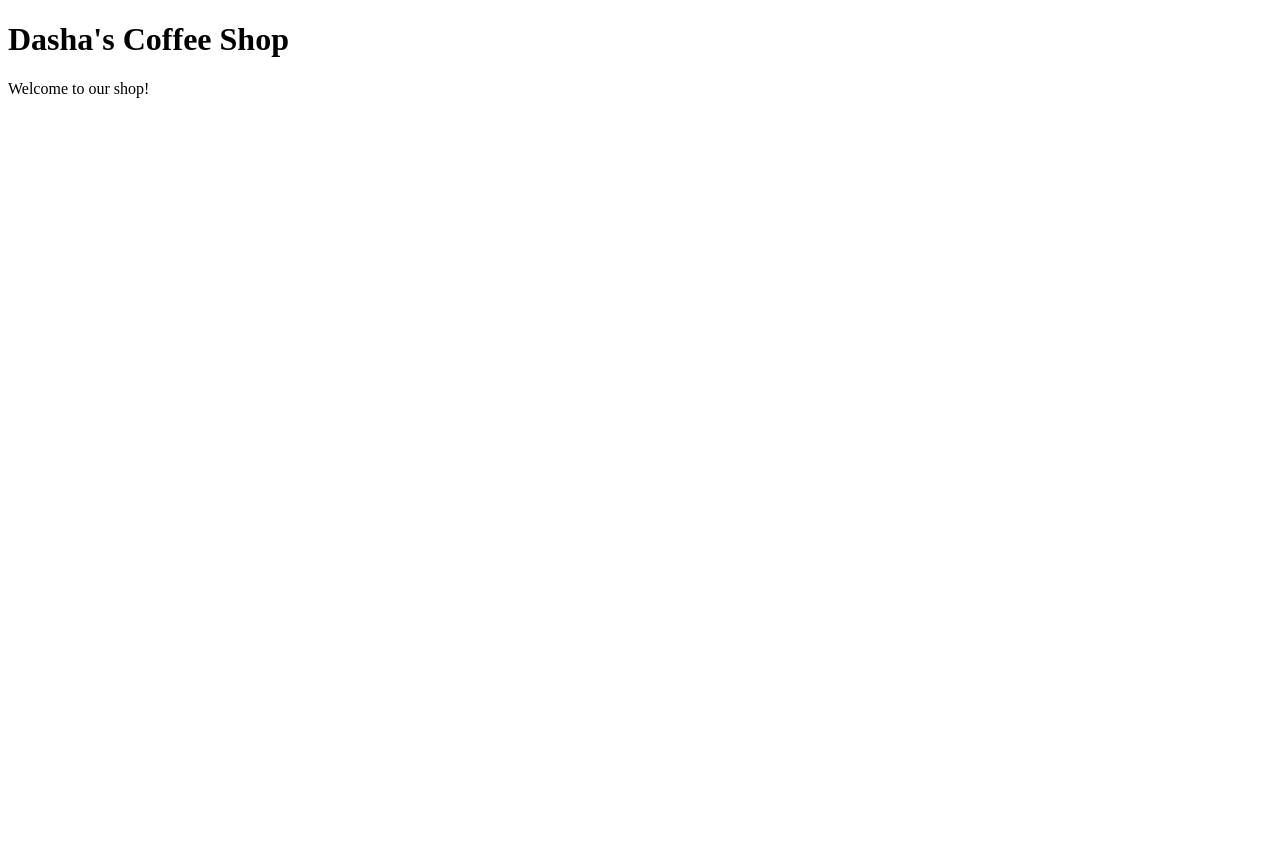
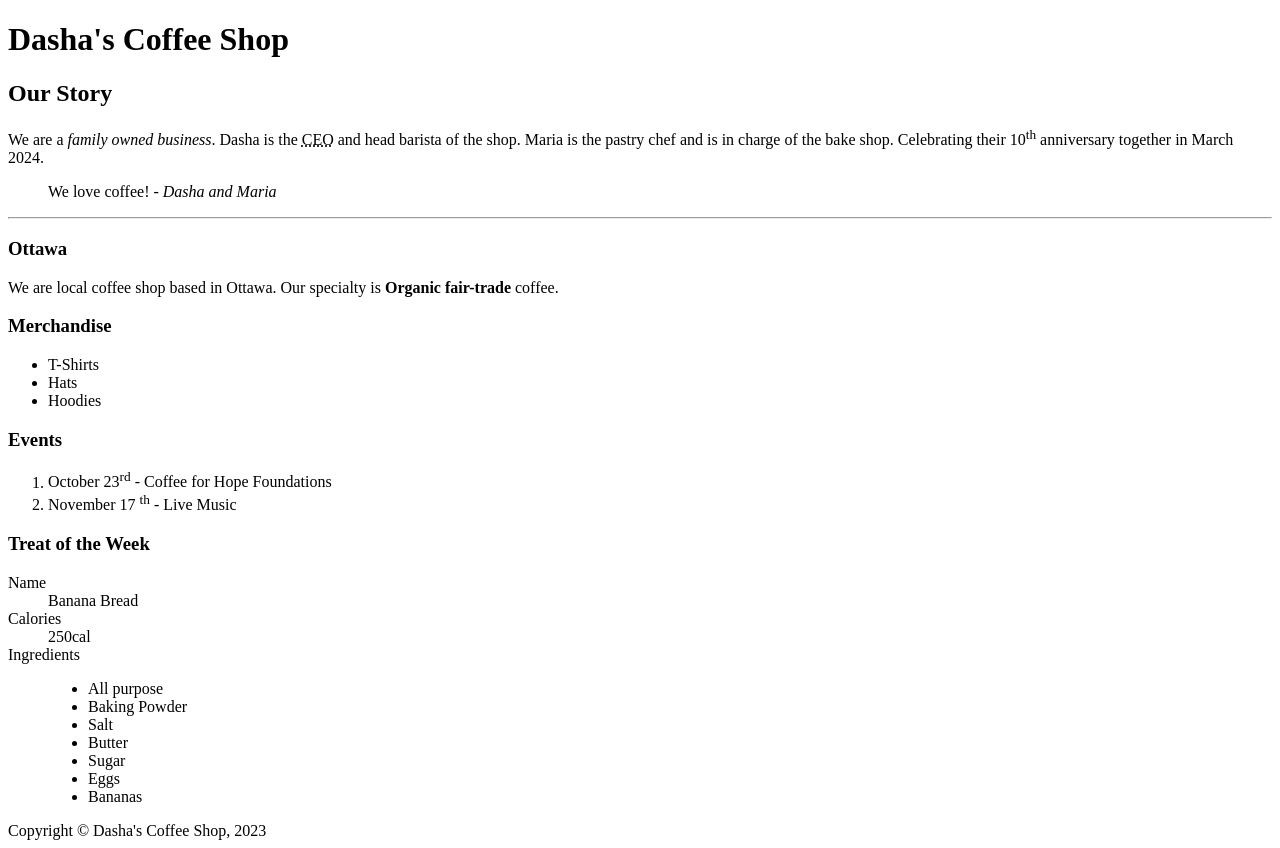
Before and after one commit to tupi0001/tupi0001.github.io, a plain HTML site: page week2/index.html in a window 1280 px wide. Before the commit the page ends 800 px from the top, so only its background shows below. Drawn offline with Linux system fonts and the light colour scheme.

Commit message:
adds sections to index.html and footer

```diff
--- a/week2/index.html
+++ b/week2/index.html
@@ -1,11 +1,87 @@
 <!DOCTYPE html>
 <html language="en">
+
 <head>
   <meta charset="UTF-8">
   <title> Dasha's Coffee shop - Home</title>
 </head>
+
 <body>
-   <h1>Dasha's Coffee Shop </h1>
-   <p>Welcome to our shop!</p>
+  <!--This is an HMTL comment-->
+  <!--
+    command/ctrl + / to add or remove comment
+
+  -->
+  <header>
+    <h1> Dasha's Coffee Shop</h1>
+  </header>
+  <main>
+    <article>
+      <h2> Our Story</h2>
+      <p>
+        We are a <em> family owned business</em>. Dasha is the
+        <abbr title="Chief Executive Officer">CEO</abbr> and head
+        barista of the shop. Maria is the pastry chef and is in
+       charge of the bake shop. Celebrating their 10<sup>th</sup> anniversary together in March 2024.
+      </p>
+      <blockquote>
+          We love coffee! <cite>- Dasha and Maria</cite>
+      </blockquote>
+      <hr>
+      <section>
+        <h3>Ottawa </h3>
+        <p>
+              We are local coffee shop based in Ottawa. Our specialty is <b> Organic fair-trade</b> coffee.
+        </p>
+      </section>
+    </article>
+    <aside>
+      <h3>Merchandise</h3>
+      <!-- Adding an unordered list -->
+      <ul>
+        <li>T-Shirts</li>
+        <li>Hats</li>
+        <Li>Hoodies</Li>
+      </ul>
+    </aside>
+    <!-- Adding a section for an ordered list -->
+    <section>
+      <h3>Events</h3>
+      <ol>
+        <li>October 23<sup>rd</sup> - Coffee for Hope Foundations</li>
+        <li>November 17 <sup>th</sup> - Live Music</li>
+      </ol>
+    </section>
+    <!-- Adding a section for a description list -->
+    <section>
+      <h3>Treat of the Week</h3>
+      <dl>
+        <dt>Name</dt>
+        <dd>Banana Bread</dd>
+
+        <dt>Calories</dt>
+        <dd>250cal</dd>
+
+        <dt>Ingredients</dt>
+        <dd>
+          <ul>
+            <li>All purpose</li>
+            <li>Baking Powder</li>
+            <li>Salt</li>
+            <li>Butter</li>
+            <li>Sugar</li>
+            <li>Eggs</li>
+            <li>Bananas</li>
+          </ul>
+        </dd>
+      </dl>
+    </section>
+  </main>
+  <!-- Site Footer -->
+  <footer>
+    <!-- Special symbols for HTML can be found by googling HTML entities -->
+    Copyright &copy; Dasha's Coffee Shop, 2023
+  </footer>
 </body>
+
 </html>
```
